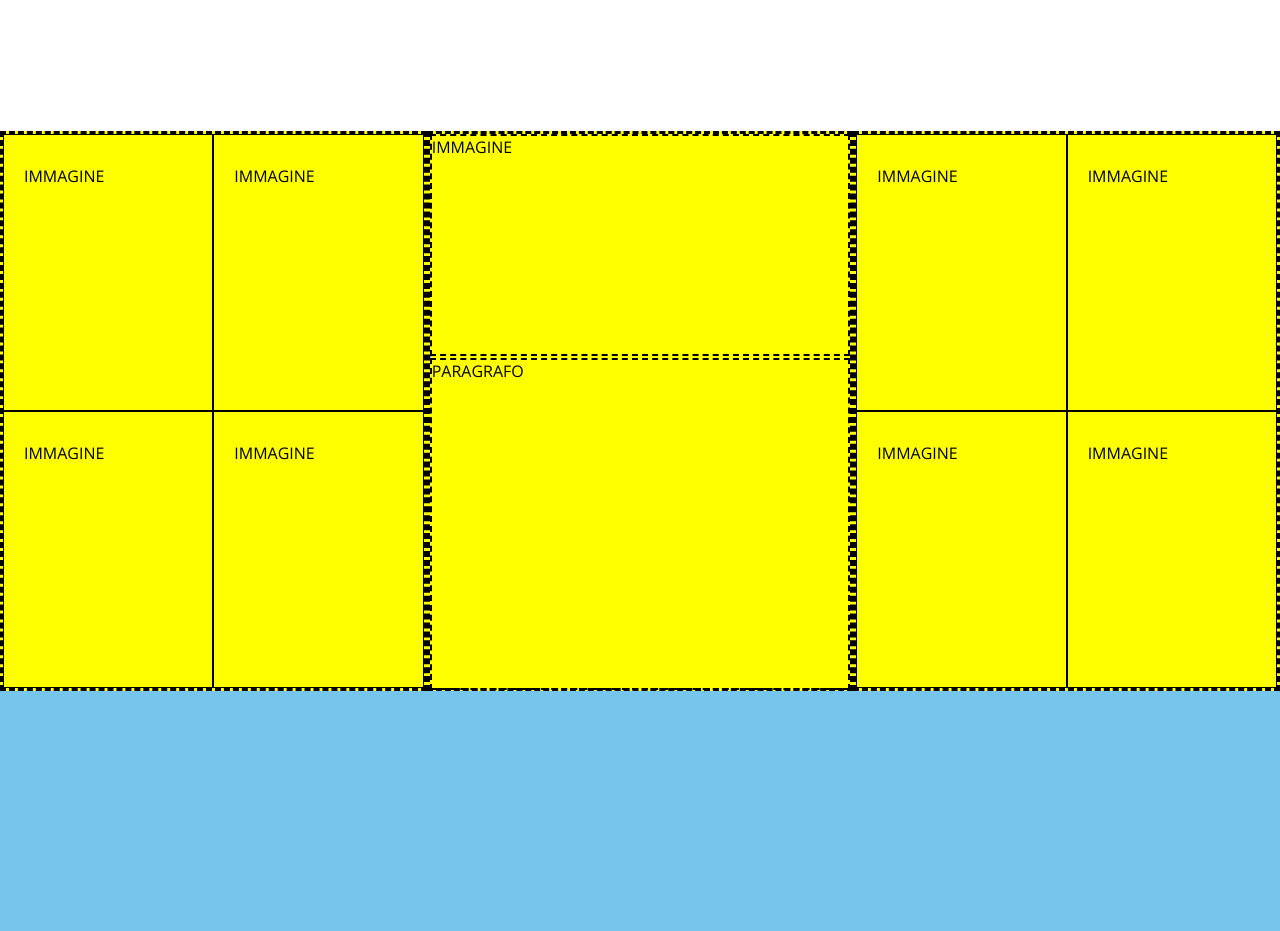
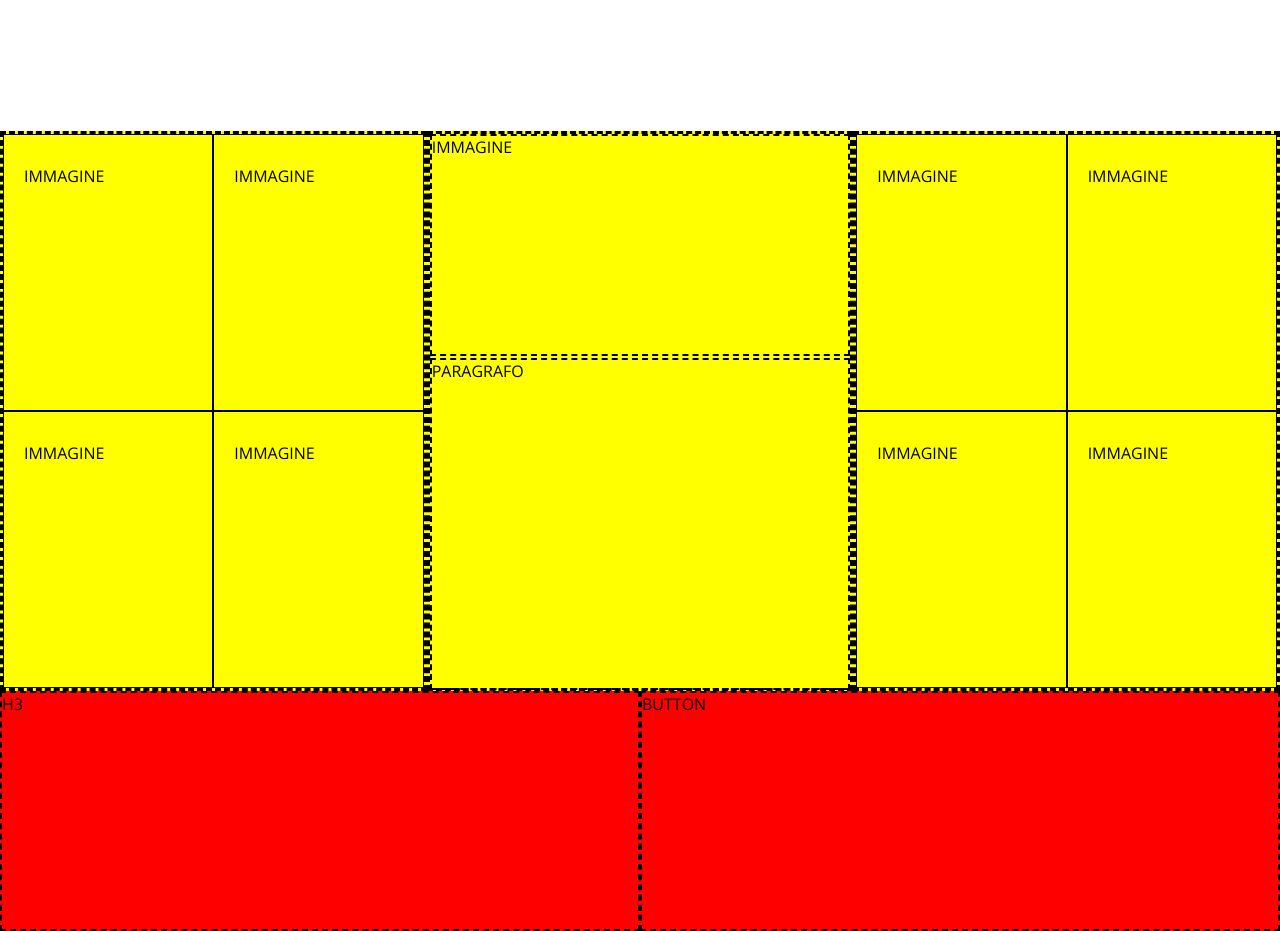
Before and after one commit to SimoneDUrso/htmlcss-dropbox, a plain HTML site: page index.html in a window 1280 px wide. Shown: the part 5860-6791 px from the top of the page. Drawn offline with nearby package versions, Linux system fonts and the light colour scheme.

Commit message:
[UPD] Added container below with two columns

```diff
--- a/css/style.css
+++ b/css/style.css
@@ -266,8 +266,8 @@ body {
 
 .container-bg-lightblue.bottom {
     display: flex;
-    flex-direction: row;
-    align-items: flex-start;
+    flex-direction: column;
+    justify-content: flex-start;
     height: 800px;
 }
 
@@ -305,3 +305,24 @@ body {
     height: 60%;
     border: 2px dashed black;
 }
+
+/* UNDER ROW FULL */
+
+.free-trial {
+    width: 100%;
+    height: 100%;
+    background-color: red;
+}
+
+.row-trial {
+    width: 100%;
+    height: 100%;
+    display: flex;
+
+}
+
+.col-50-trial {
+    width: 50%;
+    height: 100%;
+    border: 2px dashed black;
+}
--- a/index.html
+++ b/index.html
@@ -184,7 +184,12 @@
             </div>
 
 
-            <div class="free-trial"></div>
+            <div class="free-trial">
+                <div class="row-trial">
+                    <div class="col-50-trial left"> H3</div>
+                    <div class="col-50-trial right">BUTTON</div>
+                </div>
+            </div>
 
         </div>
     </main>
```
